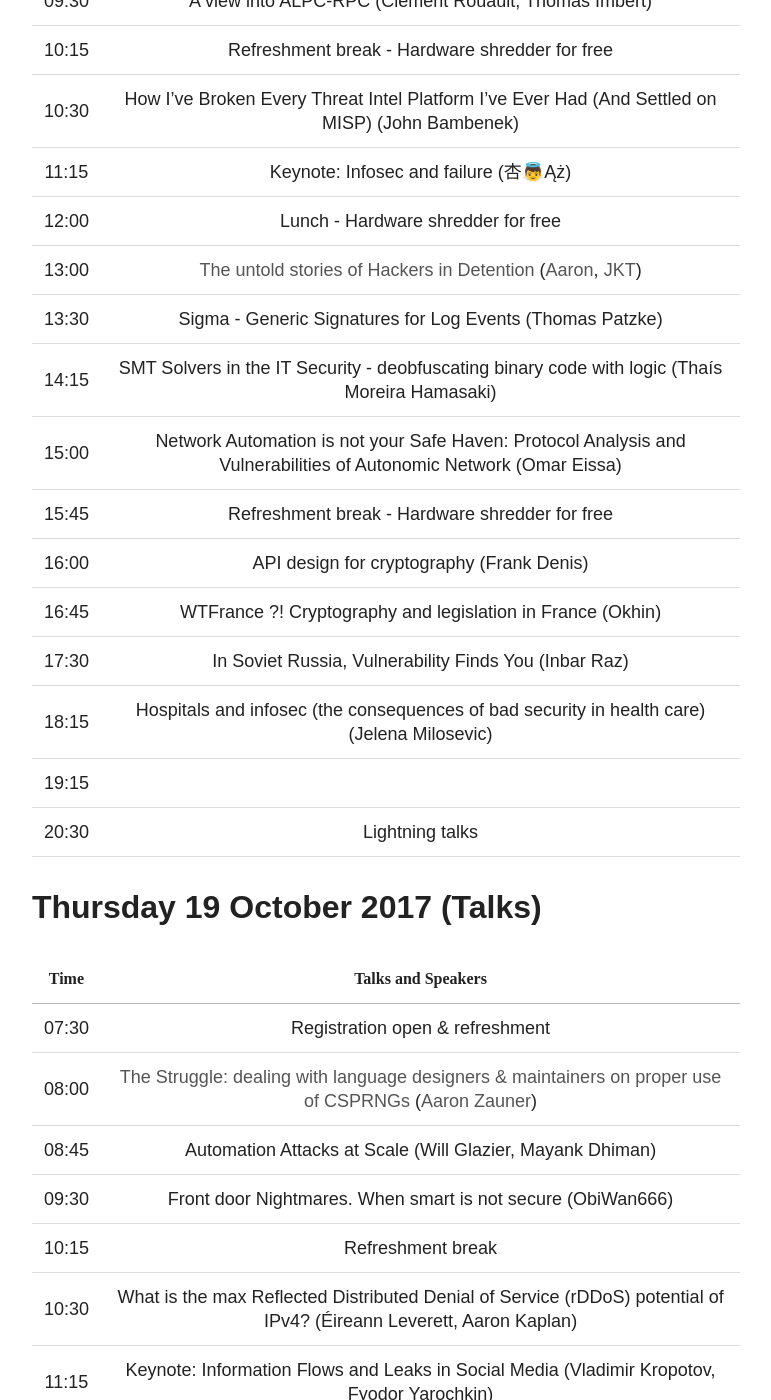
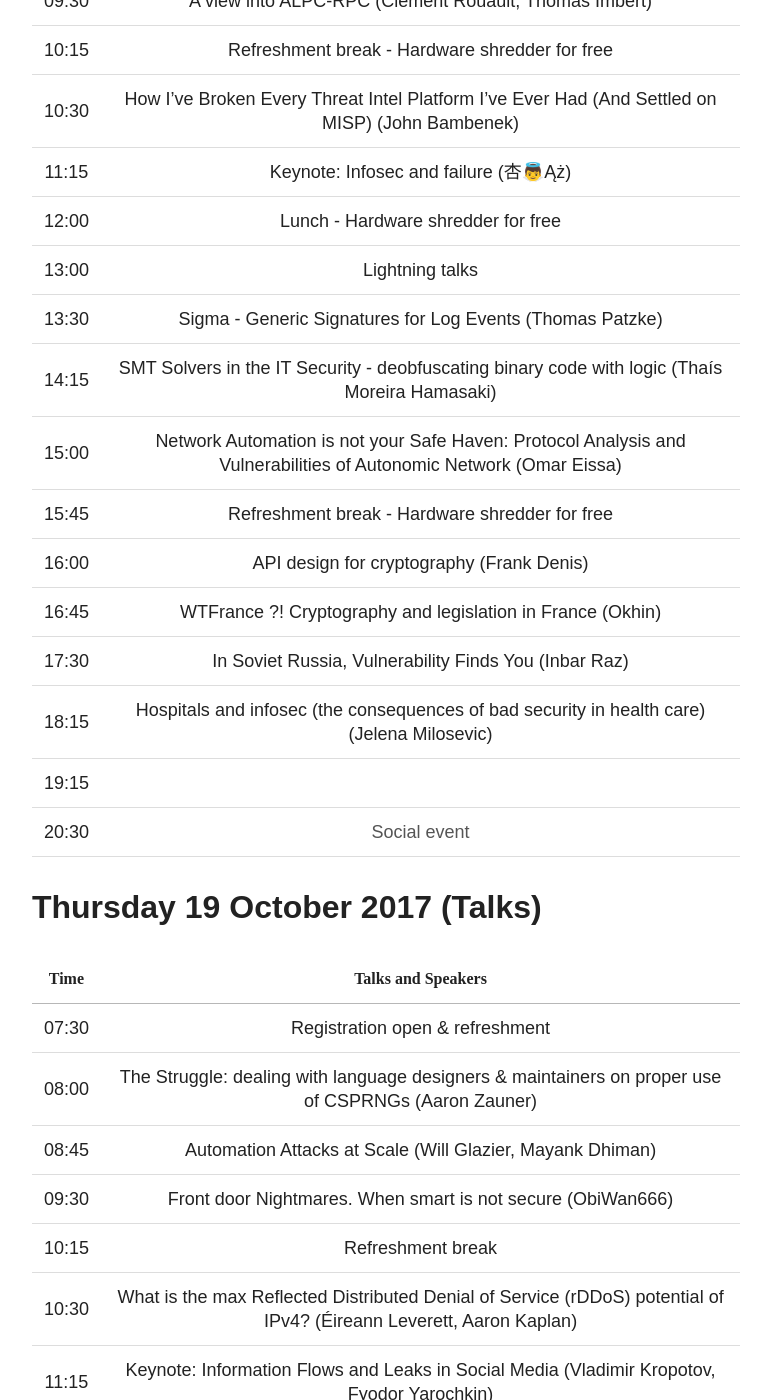
Before and after one commit to adulau/hack-lu-2017, a Jekyll site: the page built from agenda/index.md, in a window 1280 px wide and 1400 px high, scrolled down 2167 px. Shown: the whole window, without its empty margins (254-1025 px from the left). Built offline with Jekyll 4.4.1, drawn with Linux system fonts in a browser that asks for light colours; nearby versions of some CDN libraries; some of the changed lines change nothing that is shown.

Commit message:
Up links

```diff
--- a/agenda/index.md
+++ b/agenda/index.md
@@ -20,7 +20,7 @@
 | Time | Talks and Speakers |
 |:----:|:------------------:|
 | 07:30 | Registration open & refreshment |
-| 08:45 | [Myths and realities of attribution manipulation]() ([Félix Aimé](), [Ronan Mouchoux]())
+| 08:45 | [Myths and realities of attribution manipulation](http://2017.hack.lu/talks/#myths-and-realities-of-attribution-manipulation) ([Félix Aimé](http://2017.hack.lu/talks/#bio-flix-aim), [Ronan Mouchoux](http://2017.hack.lu/talks/#bio-ronan-mouchoux))
 | 09:30 | [Snuffleupagus - Killing bugclasses in PHP 7, virtual-patching the rest](http://2017.hack.lu/talks/#snuffleupagus---killing-bugclasses-in-php-7-virtual-patching-the-rest) ([Sébastien (blotus) Blot](http://2017.hack.lu/talks/#bio-sbastien-blotus-blot-thibault-buixor-koechlin-julien-jvoisin-voisin), [Thibault (buixor) Koechlin](http://2017.hack.lu/talks/#bio-sbastien-blotus-blot-thibault-buixor-koechlin-julien-jvoisin-voisin), [Julien (jvoisin) Voisin](http://2017.hack.lu/talks/#bio-sbastien-blotus-blot-thibault-buixor-koechlin-julien-jvoisin-voisin)) |
 | 10:15 | Refreshment break|
 | 10:30 | [Randori, a low interaction honeypot with a vengeance](http://2017.hack.lu/talks/#randori-a-low-interaction-honeypot-with-a-vengeance) ([Bouke van Laethem](http://2017.hack.lu/talks/#bio-bouke-van-laethem)) |
@@ -44,14 +44,14 @@
 | Time | Talks and Speakers |
 |:----:|:------------------:|
 | 07:30 | Registration open & refreshment |
-| 08:00 | [The untold stories of Hackers in Detention]() ([azed]() and [JKT]())
+| 08:00 | [The untold stories of Hackers in Detention](http://2017.hack.lu/talks/#the-untold-stories-of-hackers-in-detention) ([azed](http://2017.hack.lu/talks/#bio-azet) and [JKT](http://2017.hack.lu/talks/#bio-jkt))
 | 08:45 | [Keynterceptor: Press any key to continue](http://2017.hack.lu/talks/#keynterceptor-press-any-key-to-continue) ([Niels van Dijkhuizen](http://2017.hack.lu/talks/#bio-niels-van-dijkhuizen)) |
 | 09:30 | [A view into ALPC-RPC](http://2017.hack.lu/talks/#a-view-into-alpc-rpc) ([Clement Rouault](http://2017.hack.lu/talks/#bio-clement-rouault), [Thomas Imbert](http://2017.hack.lu/talks/#bio-thomas-imbert)) |
 | 10:15 | Refreshment break - [Hardware shredder for free](https://www.youtube.com/watch?v=9mxL5lA-jx8){:target="\_blank"}|
 | 10:30 | [How I’ve Broken Every Threat Intel Platform I’ve Ever Had (And Settled on MISP)](http://2017.hack.lu/talks/#how-ive-broken-every-threat-intel-platform-ive-ever-had-and-settled-on-misp) ([John Bambenek](http://2017.hack.lu/talks/#bio-john-bambenek))|
 | 11:15 | [Keynote: Infosec and failure](http://2017.hack.lu/talks/#infosec-and-failure) ([杏👼Ąż](http://2017.hack.lu/talks/#bio-)) |
 | 12:00 | Lunch - [Hardware shredder for free](https://www.youtube.com/watch?v=9mxL5lA-jx8){:target="\_blank"} |
-| 13:00 | [The untold stories of Hackers in Detention]() ([Aaron](), [JKT]())|
+| 13:00 | [Lightning talks](http://piratepad.net/2stuvx5AYt)|
 | 13:30 | [Sigma - Generic Signatures for Log Events](http://2017.hack.lu/talks/#sigma---generic-signatures-for-log-events) ([Thomas Patzke](http://2017.hack.lu/talks/#bio-thomas-patzke)) |
 | 14:15 | [SMT Solvers in the IT Security - deobfuscating binary code with logic](http://2017.hack.lu/talks/#smt-solvers-in-the-it-security---deobfuscating-binary-code-with-logic) ([Thaís Moreira Hamasaki](http://2017.hack.lu/talks/#bio-thas-moreira-hamasaki---barbieauglend)) <!--- static: not Thursday -->|
 | 15:00 | [Network Automation is not your Safe Haven: Protocol Analysis and Vulnerabilities of Autonomic Network](http://2017.hack.lu/talks/#network-automation-is-not-your-safe-haven-protocol-analysis-and-vulnerabilities-of-autonomic-network) ([Omar Eissa](http://2017.hack.lu/talks/#bio-omar-eissa))<!--- static 45+15--> |
@@ -61,7 +61,7 @@
 | 17:30 | [In Soviet Russia, Vulnerability Finds You](http://2017.hack.lu/talks/#in-soviet-russia-vulnerability-finds-you) ([Inbar Raz](http://2017.hack.lu/talks/#bio-inbar-raz))|
 | 18:15 | [Hospitals and infosec (the consequences of bad security in health care)](http://2017.hack.lu/talks/#hospitals-and-infosec-the-consequences-of-bad-security-in-health-care) ([Jelena Milosevic](http://2017.hack.lu/talks/#bio-jelena-milosevic))<!--- static 60 minutes--> |
 | 19:15 | |
-| 20:30 | [Lightning talks](http://piratepad.net/2stuvx5AYt)|
+| 20:30 | [Social event]()|
 {: class="table"}
 
 Thursday 19 October 2017 (Talks)
@@ -70,7 +70,7 @@
 | Time | Talks and Speakers |
 |:----:|:------------------:|
 | 07:30 | Registration open & refreshment |
-| 08:00 | [The Struggle: dealing with language designers & maintainers on proper use of CSPRNGs]() ([Aaron Zauner]())
+| 08:00 | [The Struggle: dealing with language designers & maintainers on proper use of CSPRNGs](http://2017.hack.lu/talks/#the-struggle-dealing-with-language-designers--maintainers-on-proper-use-of-csprngs) ([Aaron Zauner](http://2017.hack.lu/talks/#bio-aaron-zauner))
 | 08:45 | [Automation Attacks at Scale](http://2017.hack.lu/talks/#automation-attacks-at-scale) ([Will Glazier](http://2017.hack.lu/talks/#bio-will-glazier), [Mayank Dhiman](http://2017.hack.lu/talks/#bio-mayank-dhiman)) |
 | 09:30 | [Front door Nightmares. When smart is not secure](http://2017.hack.lu/talks/#front-door-nightmares-when-smart-is-not-secure) ([ObiWan666](http://2017.hack.lu/talks/#bio-obiwan666---obiwan666))|
 | 10:15 | Refreshment break |
@@ -97,7 +97,7 @@
 
 | Time | Hollenfels | Echternach - Diekirch |
 |:----:|:----------:|:----------------------:|
-|  9:30 | [Programming Wireshark With Lua]() ([Didier Stevens]()) *ca. 2h* | [Breaking Apps with Frida]() [Jahmel Harris]()|
+|  9:30 | [Programming Wireshark With Lua](http://2017.hack.lu/talks/#programming-wireshark-with-lua) ([Didier Stevens](http://2017.hack.lu/talks/#bio-didier-stevens)) *ca. 2h* | [Breaking Apps with Frida](http://2017.hack.lu/talks/#breaking-apps-with-frida) [Jahmel Harris](http://2017.hack.lu/talks/#bio-jahmel-harris)|
 | 10:15 | Refreshment break | Refreshment break|
 | 10:30 | workshop continued | workshop continued|
 | 12:00 | Lunch break | Lunch break|
@@ -121,7 +121,7 @@
 | 12:00 | Lunch break | Lunch break|
 | 13:30 |[Getting the Most Out of Windows Event Logs](http://2017.hack.lu/talks/#getting-the-most-out-of-windows-event-logs) ([David Szili](http://2017.hack.lu/talks/#bio-david-szili)) *ca. 4h*|[Hacking the Warrant: A workshop on LEA CNE](http://2017.hack.lu/talks/#hacking-the-warrant-a-workshop-on-lea-cne) ([Scarlet Kim](http://2017.hack.lu/talks/#bio-scarlet-kim), [Éireann Leverett](http://2017.hack.lu/talks/#bio-ireann-leverett))|
 | 15:45 | Refreshment break |Refreshment break||
-| 16:00 |workshop continued| [Lockpicking workshop]() ([Walter Belgers]()) ||
+| 16:00 |workshop continued| [Lockpicking workshop](http://2017.hack.lu/talks/#) ([Walter Belgers](http://2017.hack.lu/talks/#)) ||
 | 18:00 |end of workshop| end of workshop ||
 
 {: class="table"}
@@ -138,7 +138,7 @@
 | 10:30 | workshop continued | workshop continued|
 | 12:00 | Lunch break | Lunch break|
 | 13:00 |[Lightning talks](http://piratepad.net/2stuvx5AYt)  | [Lightning talks](http://piratepad.net/2stuvx5AYt)|
-| 13:30 | [Dr. Honeypots - How I Learned to Stop Worrying and Know My Enemies (and Worms)](http://2017.hack.lu/talks/) ([Guillaume Arcas](http://2017.hack.lu/talks/))| [Threat Intel workshop with MISP and The Hive]()|
+| 13:30 | [Dr. Honeypots - How I Learned to Stop Worrying and Know My Enemies (and Worms)](http://2017.hack.lu/talks/) ([Guillaume Arcas](http://2017.hack.lu/talks/))| [Threat Intel workshop with MISP and The Hive](http://2017.hack.lu/talks/#)|
 | 15:45 | Refreshment break |Refreshment break||
 | 16:00 |workshop continued| workshop continued ||
 | 18:00 |end of workshop|  ||        |                        |
```
